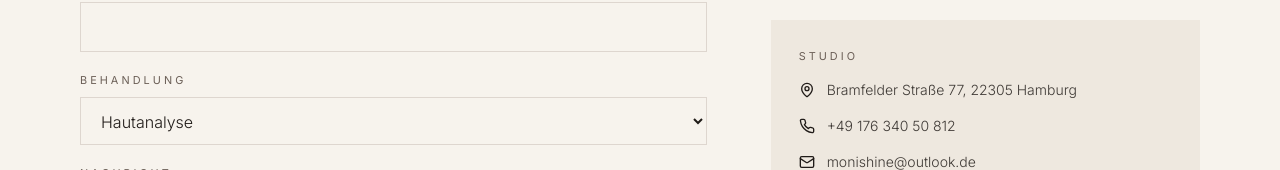
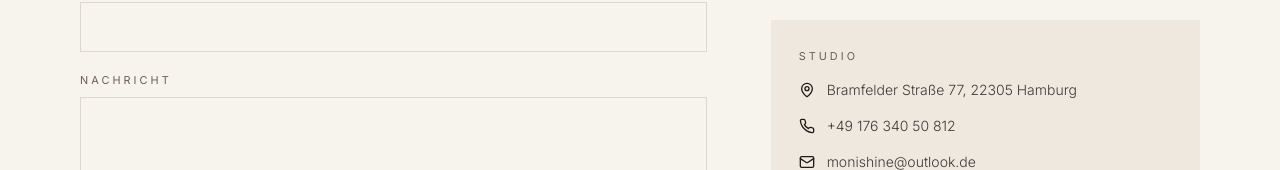
Before and after one commit to Javera-Studio/monishine, a React (Vite) app: page /kontakt in a window 1280 px wide. Shown: the part 782-952 px from the top of the page. Built offline with nearby package versions, Linux system fonts and the light colour scheme; the HTML template or start-up script is replaced by a standard one; a web font is replaced by a local one.

Commit message:
Remove treatment dropdown from contact form
Co-Authored-By: Claude Sonnet 4.6 <noreply@anthropic.com>

```diff
--- a/src/pages/Kontakt.tsx
+++ b/src/pages/Kontakt.tsx
@@ -48,19 +48,6 @@ const Kontakt = () => {
               <div>
                 <label className="eyebrow block mb-2">Telefon (optional)</label>
                 <input type="tel" className="w-full bg-background border border-input px-4 py-3 focus:outline-none focus:border-primary transition-colors" />
-              </div>
-              <div>
-                <label className="eyebrow block mb-2">Behandlung</label>
-                <select className="w-full bg-background border border-input px-4 py-3 focus:outline-none focus:border-primary transition-colors">
-                  <option>Hautanalyse</option>
-                  <option>Akne Behandlung</option>
-                  <option>Anti Aging</option>
-                  <option>Microneedling</option>
-                  <option>Fruchtsäure</option>
-                  <option>Problemhaut</option>
-                  <option>Microblading / PMU</option>
-                  <option>Sonstiges</option>
-                </select>
               </div>
               <div>
                 <label className="eyebrow block mb-2">Nachricht</label>
```
